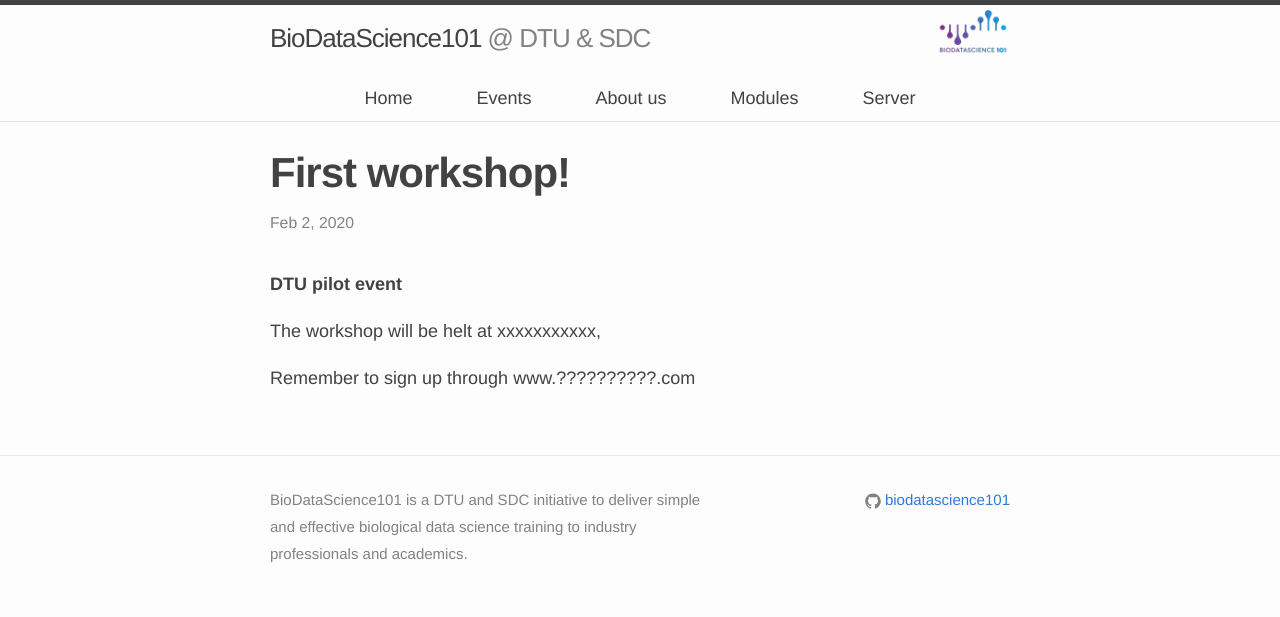
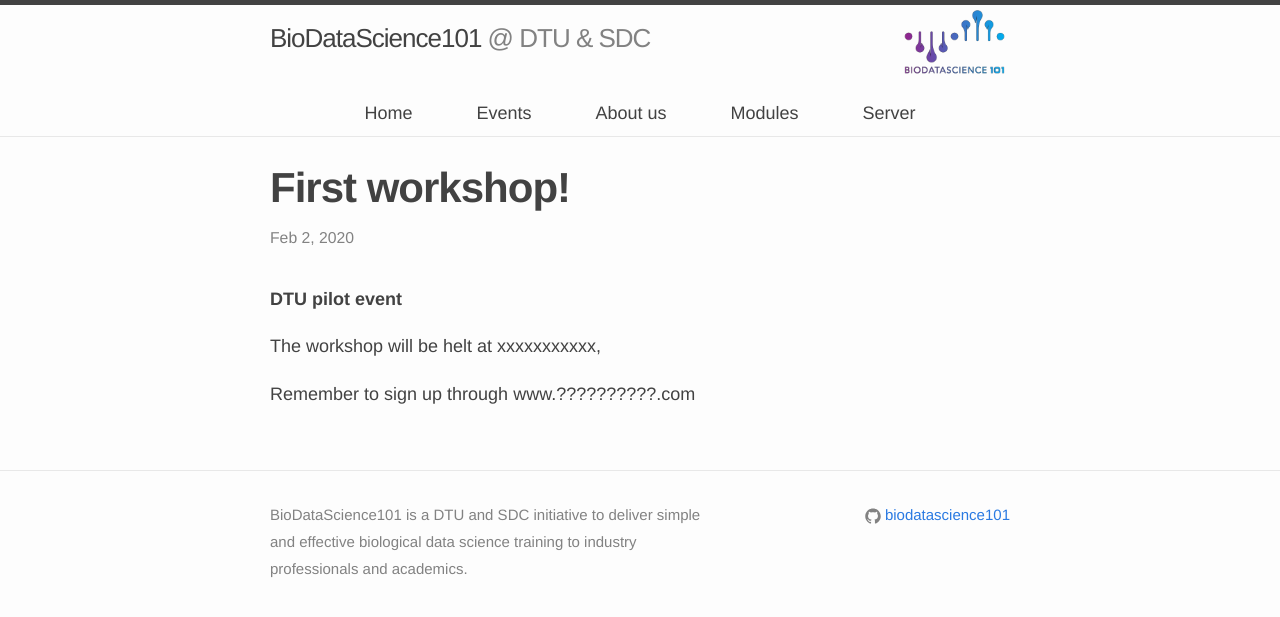
Before and after one commit to biodatascience101/BioDataScience101.github.io, a Jekyll site: the page built from _posts/2020-02-02-first_workshop.markdown, in a window 1280 px wide. Shown: the top 617 px of the page. Built offline with Jekyll 4.4.1, drawn with Linux system fonts in a browser that asks for light colours; nearby versions of some CDN libraries.

Commit message:
Update header.html

```diff
--- a/_includes/header.html
+++ b/_includes/header.html
@@ -1,9 +1,9 @@
 <header class="site-header">
 
   <div class="wrapper">
+   <img class="float-right" width="15%" src="{{ 'logo.png' | prepend: site.images_dir | prepend: site.baseurl }}" />
+    <a class="site-title" href="{{ site.baseurl }}/">
 
-    <a class="site-title" href="{{ site.baseurl }}/">
-       <img class="float-right" width="10%" src="{{ 'logo.png' | prepend: site.images_dir | prepend: site.baseurl }}" />
       {{ site.lab_name }}
       {% if site.institution %}
         <span class="title-institution">{{ site.institution | prepend: "  @  " }}</span>
```
